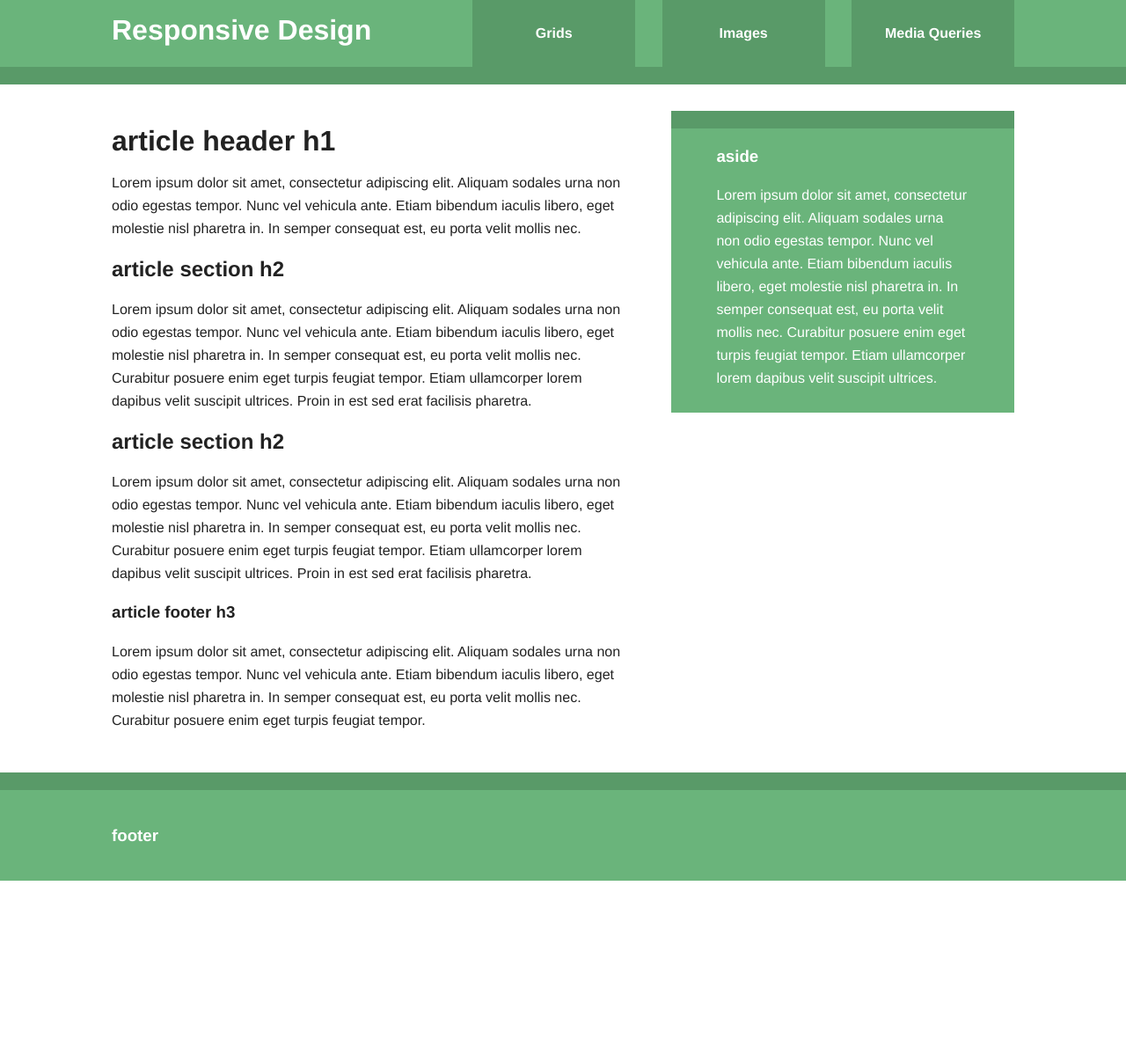
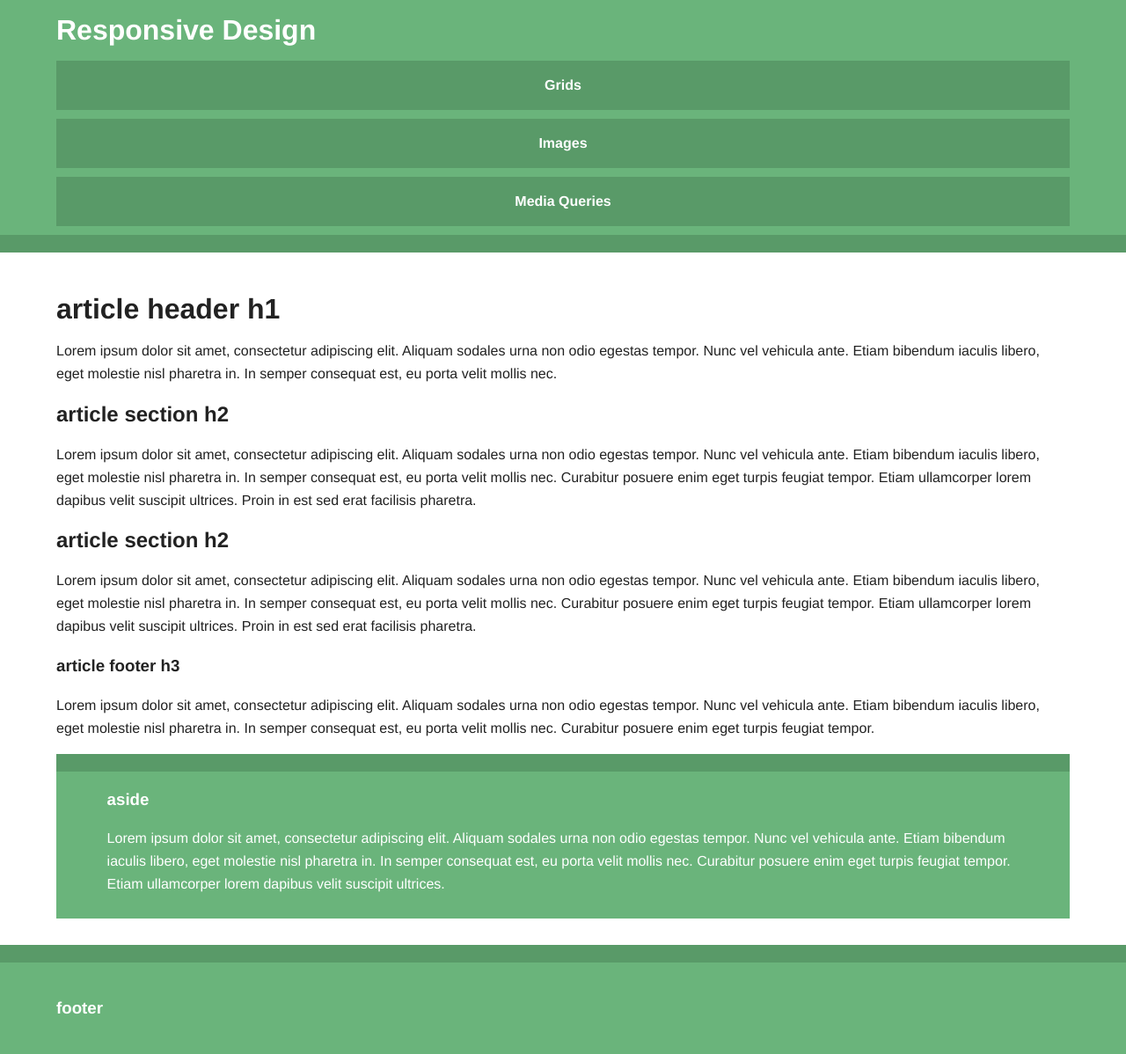
Before and after one commit to brampauwelyn/webdesigner-courses, a PHP site: page / in a window 1280 px wide. Shown: the whole page at 88% size. Before the commit the page ends 1001 px from the top, so only its background shows below. Run offline with PHP 8.4, Linux system fonts and the light colour scheme.

Commit message:
files for course

```diff
--- a/week3/css/main.css
+++ b/week3/css/main.css
@@ -25,22 +25,19 @@ body {
 }
 
 .header-container {
-    border-bottom: 20px solid #599a68;
+  border-bottom: 20px solid #599a68;
 }
 
-.footer-container,
-.main aside {
-    border-top: 20px solid #599a68;
+.footer-container, .main aside {
+  border-top: 20px solid #599a68;
 }
 
-.header-container,
-.footer-container,
-.main aside {
-    background: #6ab47b;
+.header-container, .footer-container, .main aside {
+  background: #6ab47b;
 }
 
 .title {
-    color: white;
+  color: white;
 }
 
 nav ul {
@@ -60,8 +57,7 @@ nav a {
   background: #599a68;
 }
 
-nav a:hover,
-nav a:visited {
+nav a:hover, nav a:visited {
   color: white;
 }
 
@@ -89,82 +85,10 @@ nav a:hover {
 
 
 /*************************
-Media Queries
-*************************/
-
-@media only screen and (min-width: 480px) {
-
-  nav a {
-    float: left;
-    width: 30%;
-    margin: 0 0 0 5%;
-    padding: 25px 1%;
-    margin-bottom: 0;
-  }
-
-  nav li:first-child a {
-    margin-left: 0;
-  }
-
-  nav li:last-child a {
-    margin-right: 0;
-  }
-
-}
-
-@media only screen and (min-width: 768px),
-       only screen and (min-width: 700px) and (orientation: landscape) {
-
-  .title {
-    float: left;
-    font-size: 1.4em;
-  }
-
-  nav {
-    float: right;
-    width: 60%;
-  }
-
-  nav a {
-    padding: 15px 1%;
-  }
-
-  .main article {
-    float: left;
-    width: 57%;
-  }
-
-  .main aside {
-    float: right;
-    width: 38%;
-  }
-
-}
-
-@media only screen and (min-width: 1140px) {
-
-  .wrapper {
-    width: 1026px;
-    margin: 0 auto;
-  }
-
-  .title {
-    font-size: 2em;
-  }
-
-  nav a {
-    padding: 25px 1%;
-  }
-
-}
-
-
-/*************************
 Clearfix
 *************************/
 
-.clearfix:before,
-.clearfix:after {
+.clearfix:before, .clearfix:after {
   content: " ";
   display: table;
 }
```
Also changed, not shown: 1 other file.
